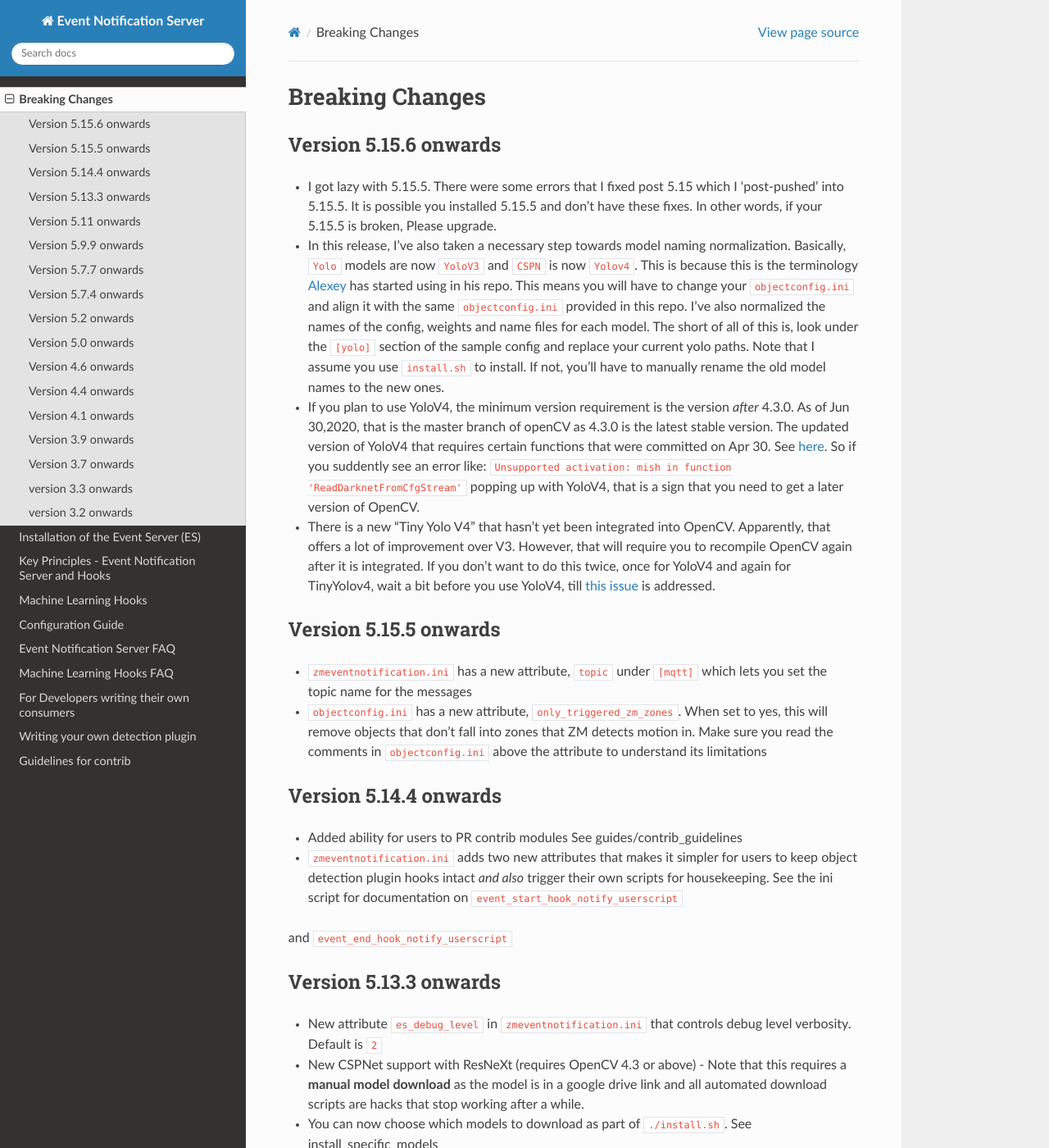
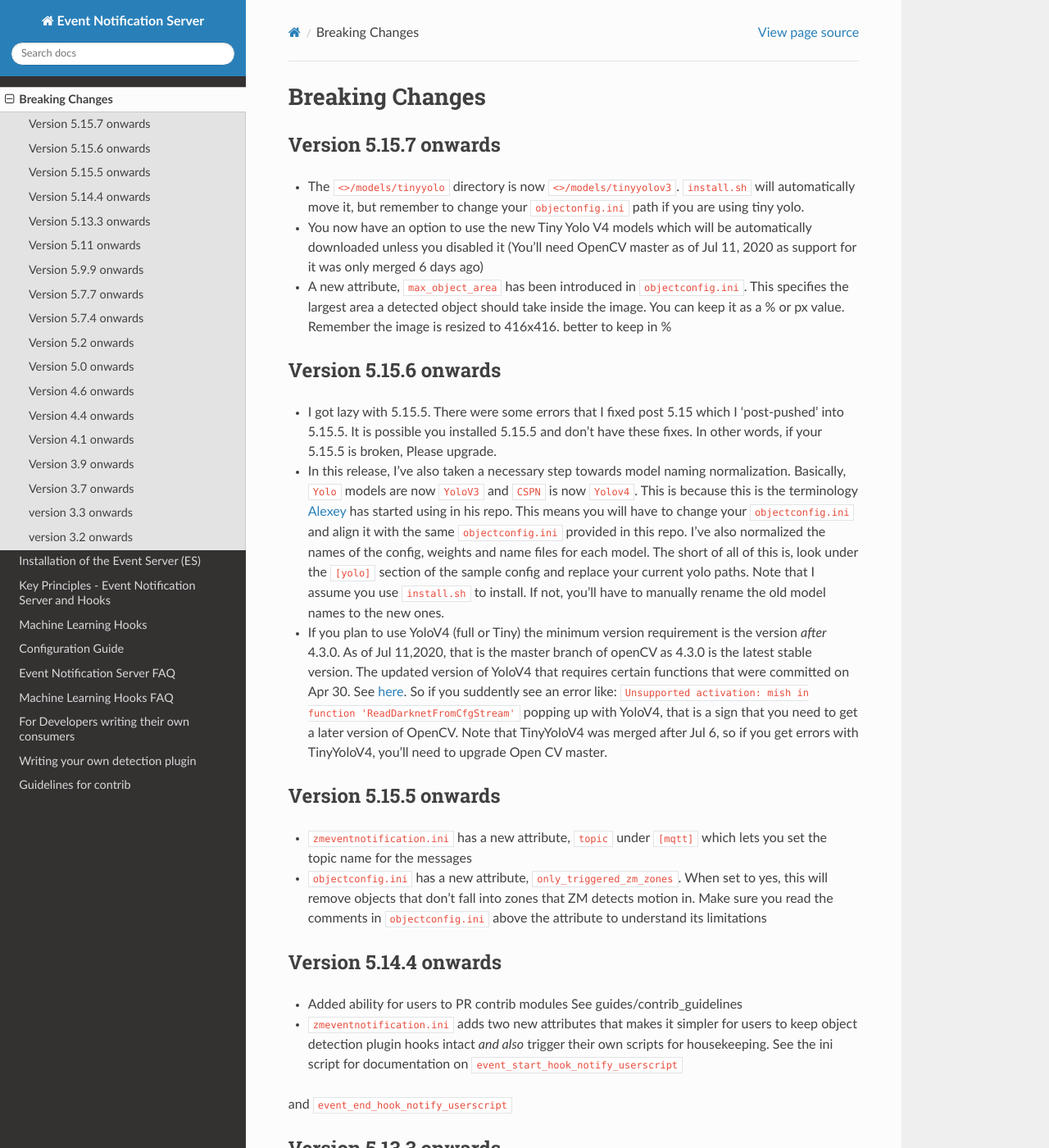
Before and after one commit to ZoneMinder/zmeventnotification, a Sphinx documentation site: the page built from docs/guides/breaking.rst, in a window 1280 px wide and 1400 px high. Shown: the whole window at 82% size. Built offline with Sphinx 7.4.7 and the Read the Docs theme 2.0.0, drawn with Linux system fonts in a browser that asks for light colours.

Commit message:
docs for max_object_area mods

```diff
--- a/docs/guides/breaking.rst
+++ b/docs/guides/breaking.rst
@@ -1,5 +1,20 @@
 Breaking Changes
 ----------------
+
+Version 5.15.7 onwards
+~~~~~~~~~~~~~~~~~~~~~~~~~~~~
+- The ``<>/models/tinyyolo`` directory is now ``<>/models/tinyyolov3``.
+  ``install.sh`` will automatically move it, but remember to change your
+  ``objectonfig.ini`` path if you are using tiny yolo.
+
+- You now have an option to use the new Tiny Yolo V4 models which will be
+  automatically downloaded unless you disabled it (You'll need OpenCV master
+  as of Jul 11, 2020 as support for it was only merged 6 days ago)
+
+- A new attribute, ``max_object_area`` has been introduced in ``objectconfig.ini``.
+  This specifies the largest area a detected object should take inside the image.
+  You can keep it as a % or px value. Remember the image is resized to 416x416. better
+  to keep in %
 
 Version 5.15.6 onwards
 ~~~~~~~~~~~~~~~~~~~~~~~~~
@@ -18,17 +33,14 @@ Version 5.15.6 onwards
   Note that I assume you use ``install.sh`` to install. If not, you'll have to manually
   rename the old model names to the new ones.
 
-- If you plan to use YoloV4, the minimum version requirement is the version *after* 4.3.0.
-  As of Jun 30,2020, that is the master branch of openCV as 4.3.0 is the latest stable version.
+- If you plan to use YoloV4 (full or Tiny) the minimum version requirement is the version *after* 4.3.0.
+  As of Jul 11,2020, that is the master branch of openCV as 4.3.0 is the latest stable version.
   The updated version of YoloV4 that requires certain functions that were committed on Apr 30.
   See `here <https://github.com/opencv/opencv/issues/17148>`__. So if you suddently see an error like:
   ``Unsupported activation: mish in function 'ReadDarknetFromCfgStream'`` popping up with YoloV4,
-  that is a sign that you need to get a later version of OpenCV.
+  that is a sign that you need to get a later version of OpenCV. Note that TinyYoloV4 was merged after Jul 6,
+  so if you get errors with TinyYoloV4, you'll need to upgrade Open CV master.
 
-- There is a new "Tiny Yolo V4" that hasn't yet been integrated into OpenCV. Apparently,
-  that offers a lot of improvement over V3. However, that will require you to recompile OpenCV again
-  after it is integrated. If you don't want to do this twice, once for YoloV4 and again for TinyYolov4,
-  wait a bit before you use YoloV4, till `this issue <https://github.com/opencv/opencv/issues/17666>`__ is addressed.
 
 Version 5.15.5 onwards
 ~~~~~~~~~~~~~~~~~~~~~~~~
```
